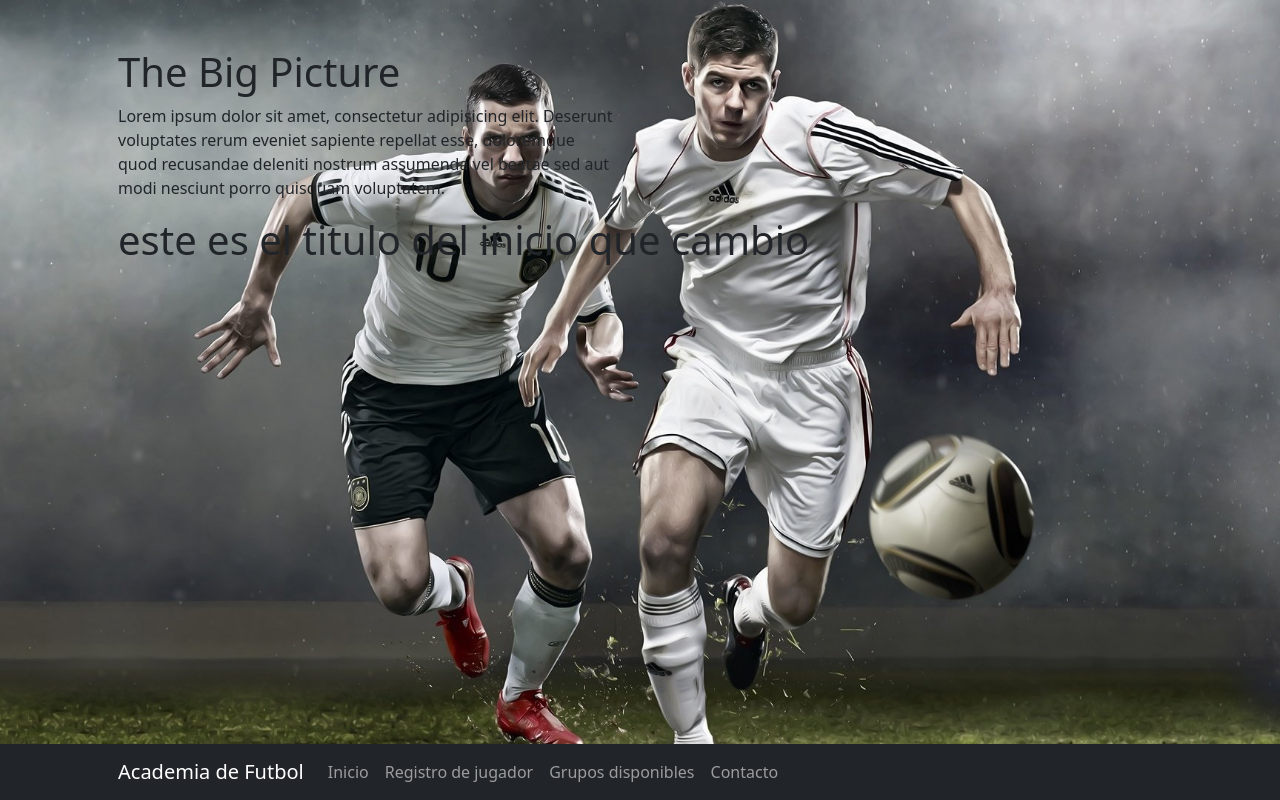
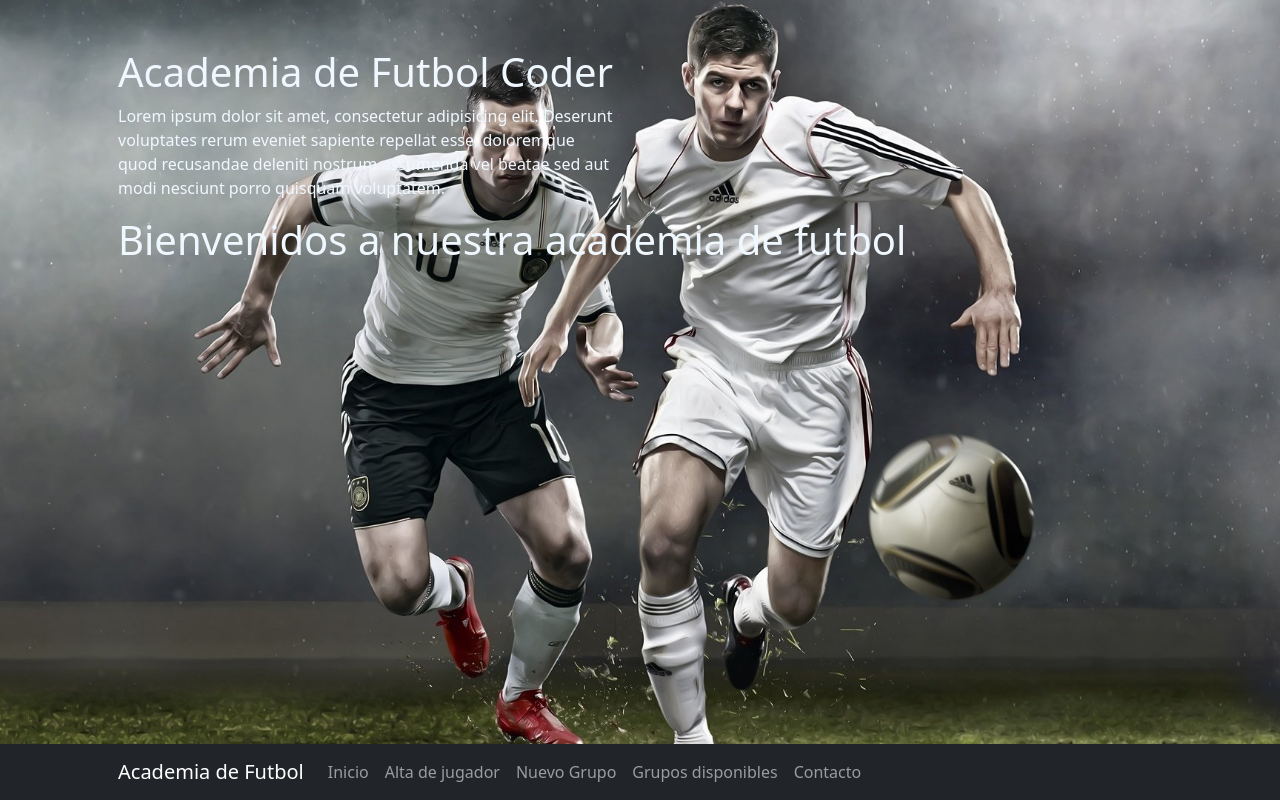
Before and after one commit to patrick101995/ProyectoFinal, a Django app: page /AcademiaFutbol/ in a window 1280 px wide. Run offline with Django 4.2, Linux system fonts and the light colour scheme; some libraries are stand-ins or nearby versions.

Commit message:
Se agrega formulario de jugador y de grupo, no se si ya la regue

```diff
--- a/ProyectoFinal/AcademiaFutbol/models.py
+++ b/ProyectoFinal/AcademiaFutbol/models.py
@@ -14,5 +14,9 @@ class Grupo (models.Model):
 
 class Jugador (models.Model):
     nombre = models.CharField(max_length=40)
+    apellido = models.CharField(max_length=40)
     edad = models.IntegerField()
     estatura = models.IntegerField()
+
+    def __str__(self):
+        return f'{self.apellido}, {self.nombre}'
--- a/ProyectoFinal/AcademiaFutbol/templates/AcademiaFutbol/grupos.html
+++ b/ProyectoFinal/AcademiaFutbol/templates/AcademiaFutbol/grupos.html
@@ -10,7 +10,7 @@
         <input type="submit" value="Buscar">
     </form>
 
-    <h2>Todos los Cursos</h2>
+    <h2>Todos los Grupos</h2>
 
     {% for categoria in Grupo %}
 
--- a/ProyectoFinal/AcademiaFutbol/templates/AcademiaFutbol/inicio.html
+++ b/ProyectoFinal/AcademiaFutbol/templates/AcademiaFutbol/inicio.html
@@ -3,6 +3,6 @@
 
 {% block contenidoQueCambia %}
 
-    <h1>este es el titulo del inicio que cambio</h1>
+    <h1>Bienvenidos a nuestra academia de futbol</h1>
 
 {% endblock %}
--- a/ProyectoFinal/AcademiaFutbol/templates/AcademiaFutbol/padre.html
+++ b/ProyectoFinal/AcademiaFutbol/templates/AcademiaFutbol/padre.html
@@ -7,7 +7,7 @@
         <meta name="viewport" content="width=device-width, initial-scale=1, shrink-to-fit=no" />
         <meta name="description" content="" />
         <meta name="author" content="" />
-        <title>The Big Picture - Start Bootstrap Template</title>
+        <title>Academia Futbol Coder</title>
         <!-- Favicon-->
         <link rel="icon" type="image/x-icon" href="assets/favicon.ico" />
         <!-- Core theme CSS (includes Bootstrap)-->
@@ -22,8 +22,9 @@
                 <div class="collapse navbar-collapse" id="navbarResponsive">
                     <ul class="navbar-nav ml-auto">
                         <li class="nav-item active"><a class="nav-link" href="{% url 'inicio' %}">Inicio</a></li>
-                        <li class="nav-item"><a class="nav-link" href="{% url 'RegistroJugadorList' %}">Registro de jugador</a></li>
-                        <li class="nav-item"><a class="nav-link" href="{% url 'GrupoList' %}">Grupos disponibles</a></li>
+                        <li class="nav-item"><a class="nav-link" href="{% url 'formulario_jugador' %}">Alta de jugador</a></li>
+                        <li class="nav-item"><a class="nav-link" href="{% url 'formulario_grupo' %}">Nuevo Grupo</a></li>
+                        <li class="nav-item"><a class="nav-link" href="{% url 'AltaGrupo' %}">Grupos disponibles</a></li>
                         <li class="nav-item"><a class="nav-link" href="#!">Contacto</a></li>
                     </ul>
                 </div>
@@ -34,8 +35,13 @@
             <div class="container px-4 px-lg-5">
                 <div class="row gx-4 gx-lg-5">
                     <div class="col-lg-6">
-                        <h1 class="mt-5">The Big Picture</h1>
-                        <p>Lorem ipsum dolor sit amet, consectetur adipisicing elit. Deserunt voluptates rerum eveniet sapiente repellat esse, doloremque quod recusandae deleniti nostrum assumenda vel beatae sed aut modi nesciunt porro quisquam voluptatem.</p>
+                        <h1 class="mt-5">
+                            <style>
+                                h1 {color: aliceblue; }
+                            </style>
+                            Academia de Futbol Coder
+                        </h1>
+                        <p> <style> p { color:aliceblue }</style>  Lorem ipsum dolor sit amet, consectetur adipisicing elit. Deserunt voluptates rerum eveniet sapiente repellat esse, doloremque quod recusandae deleniti nostrum assumenda vel beatae sed aut modi nesciunt porro quisquam voluptatem.</p>
                     </div>
                 </div>
             </div>
--- a/ProyectoFinal/AcademiaFutbol/urls.py
+++ b/ProyectoFinal/AcademiaFutbol/urls.py
@@ -5,7 +5,9 @@ from AcademiaFutbol import views
 
 urlpatterns = [
     path('', views.inicio, name="inicio"),
-    path('grupos', views.GrupoList.as_view(), name="GrupoList"),
-    path('registroJugador', views.RegistroJugadorList.as_view(), name="RegistroJugadorList"),
+    path('altaJugador', views.altaJugador, name="AltaJugador"),
+    path('altaGrupo', views.altaGrupo, name="AltaGrupo"),
     path('buscar', views.buscar),
+    path('formulario_jugador', views.registro_jugador, name="formulario_jugador"),
+    path('formulario_grupo', views.registro_grupo, name="formulario_grupo")
 ]
--- a/ProyectoFinal/AcademiaFutbol/views.py
+++ b/ProyectoFinal/AcademiaFutbol/views.py
@@ -1,10 +1,9 @@
 
 from django.http import HttpResponse
-from django.shortcuts import render
+from django.shortcuts import render, redirect
 from django.views.generic import ListView
-from django.views.generic.detail import DetailView
-from django.views.generic.edit import CreateView, UpdateView, DeleteView
 from AcademiaFutbol.models import Jugador, Grupo
+from AcademiaFutbol.forms import Registro_jugador, Registro_grupo
 
 
 # Create your views here.
@@ -13,15 +12,23 @@ from AcademiaFutbol.models import Jugador, Grupo
 def inicio(request):
     return render(request, "AcademiaFutbol/inicio.html")
 
-class GrupoList (ListView):
-    model = Grupo
-    template_name = "AcademiaFutbol/grupos.html"
-    categorias = Grupo.objects.all
+# class GrupoList (ListView):
+#     model = Grupo
+#     template_name = "AcademiaFutbol/grupos.html"
+#     categorias = Grupo.objects.all
 
 
-class RegistroJugadorList(ListView):
-    model = Jugador
-    template_name = "AcademiaFutbol/registroJugador.html"
+# class RegistroJugadorList(ListView):
+#     model = Jugador
+#     template_name = "AcademiaFutbol/registroJugador.html"
+
+def altaJugador(request):
+    return render(request, 'AcademiaFutbol/altaJugador.html',
+        {'jugadores': Jugador.objects.all()})
+
+def altaGrupo(request):
+    return render(request, 'AcademiaFutbol/altaGrupo.html',
+        {'grupos': Grupo.objects.all()})
 
 
 def buscar(request):
@@ -39,3 +46,39 @@ def buscar(request):
         respuesta = "No enviaste datos"
 
     return HttpResponse(respuesta)
+
+def registro_jugador(request):
+
+    if request.method == "POST":
+        formulario = Registro_jugador(request.POST)
+
+        if formulario.is_valid():
+
+            info = formulario.cleaned_data
+            Jugador.objects.create(nombre=info["nombre"], apellido=info["apellido"], edad=info["edad"], estatura=info["estatura"])
+
+            return redirect("AltaJugador")
+
+    else:
+
+        formulario = Registro_jugador()
+
+    return render(request, "AcademiaFutbol/formulario_jugador.html", {"formulario":formulario})
+
+def registro_grupo(request):
+
+    if request.method == "POST":
+        formulario = Registro_grupo(request.POST)
+
+        if formulario.is_valid():
+
+            info = formulario.cleaned_data
+            Grupo.objects.create(categoria=info['categoria'], edadMinima=info['edadMinima'], edadMazima=info['edadMazima'])
+
+            return redirect("AltaGrupo")
+
+    else:
+
+        formulario = Registro_grupo()
+
+    return render(request, "AcademiaFutbol/formulario_grupo.html", {"formulario":formulario})
```
Also changed, not shown: ProyectoFinal/AcademiaFutbol/forms.py (added, +13 -0 lines), ProyectoFinal/AcademiaFutbol/templates/AcademiaFutbol/altaGrupo.html (added, +13 -0 lines), ProyectoFinal/AcademiaFutbol/templates/AcademiaFutbol/altaJugador.html (added, +13 -0 lines), ProyectoFinal/AcademiaFutbol/templates/AcademiaFutbol/formulario_grupo.html (added, +19 -0 lines), ProyectoFinal/AcademiaFutbol/templates/AcademiaFutbol/formulario_jugador.html (added, +19 -0 lines), ProyectoFinal/AcademiaFutbol/templates/AcademiaFutbol/registroJugador.html (deleted, +0 -8 lines), ProyectoFinal/AcademiaFutbol/migrations/0002_jugador_apellido.py (added), ProyectoFinal/db.sqlite3.
